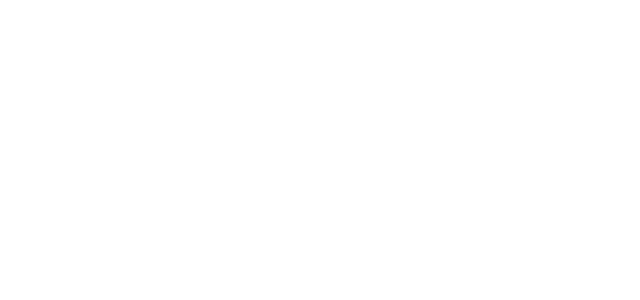
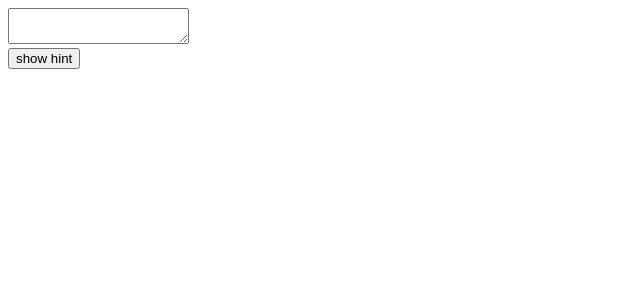
Before and after one commit to Atnameh000/React, a React (Vite) app in the folder reseting_state/: page / in a window 1280 px wide. Shown: the top 300 px of the page, without its empty margins (0-640 px from the left). Built offline with nearby package versions, Linux system fonts and the light colour scheme.

Commit message:
code correction

```diff
--- a/reseting_state/src/problem1/problem1.jsx
+++ b/reseting_state/src/problem1/problem1.jsx
@@ -15,10 +15,10 @@ export default function Display(){
     }
     return(
       <div>
-      {/* <Comp key='comp'/>
+      <Comp key='comp'/>
       <button
         onClick={e => setIsclick(!isclick)}
-      >show hint</button> */}
+      >show hint</button>
    </div>
     );
 }
```
